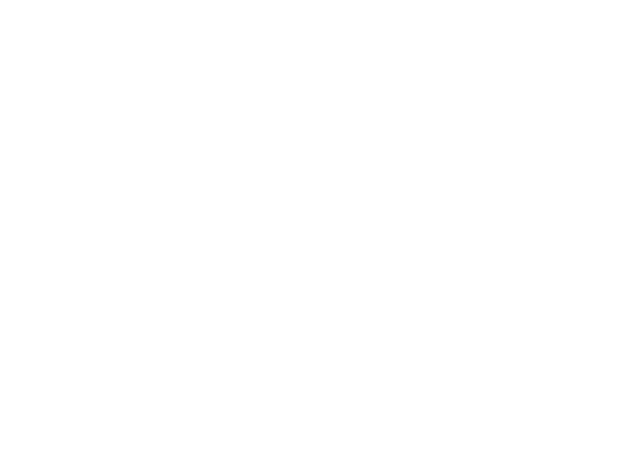
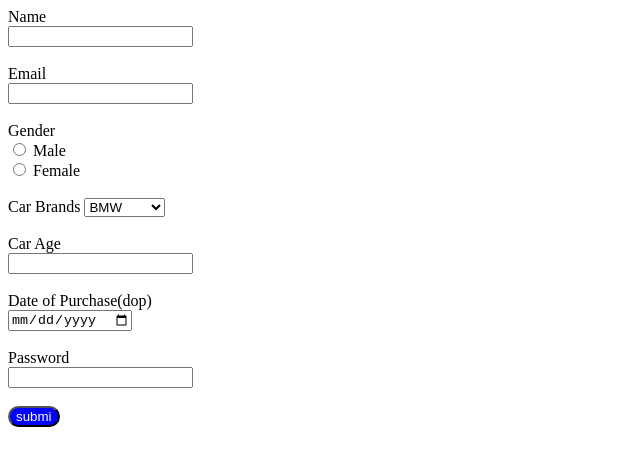
Before and after one commit to acciojob/car-insurance-form-saddalmahi123, a website: page main.html in a window 1280 px wide. Shown: the whole page, without its empty margins (0-640 px from the left). Drawn offline with Linux system fonts and the light colour scheme.

Commit message:
created a submission

```diff
--- a/main.html
+++ b/main.html
@@ -10,6 +10,40 @@
 	<!-- the entire body must be written by student -->
     <script type="text/javascript" src="./script.js">
 </script>
+	<form method="post">
+	<label for="name">Name</labe><br>
+	<input type="text" id="name" required><br><br>
+
+	<label for="email">Email</labe><br>
+	<input type="email" id="email" required><br><br>
+
+	<label>Gender</labe><br>
+	<input type="radio" id="male" name="gender" required>
+	<label for="male">Male</label><br>
+	<input type="radio" id="female" name="gender" required>
+	<label for="male">Female</label><br><br>
+
+	<label>Car Brands</label>
+	<select name="cars" id="cars" required>
+		<option value="BMW">BMW</option>
+		<option value="Audi">Audi</option>
+		<option value="Mercedez">Mercedez</option>
+	</select><br><br>
+	<label for="carage">Car Age</label><br>
+	<input type="number" id="Carage" required><br><br>
+
+	<label for="drop">Date of Purchase(dop)</label><br>
+	<input type="date" id="drop" required><br><br>
+
+	<label for="password">Password</label><br>
+	<input type="password" id="password" required><br><br>
+
+	<button type="submit">submi</button>
+
+
+
+
+	</form>
 
 </body>
 
--- a/styles.css
+++ b/styles.css
@@ -1,2 +1,13 @@
+button{
+	background:blue;
+	color:white;
+	 border-radius: 25px
+
+}
+button:hover{
+	background:yellow;
+	color:black;
+	borderredius:null;
+}
 
 /* Your CSS Code here. */
```
